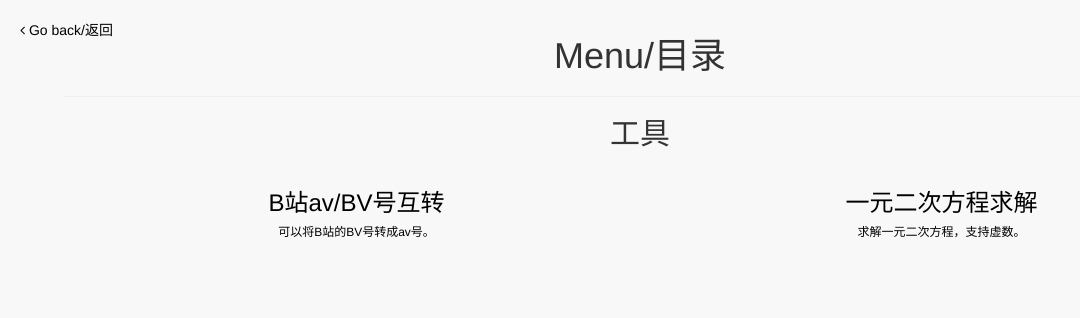
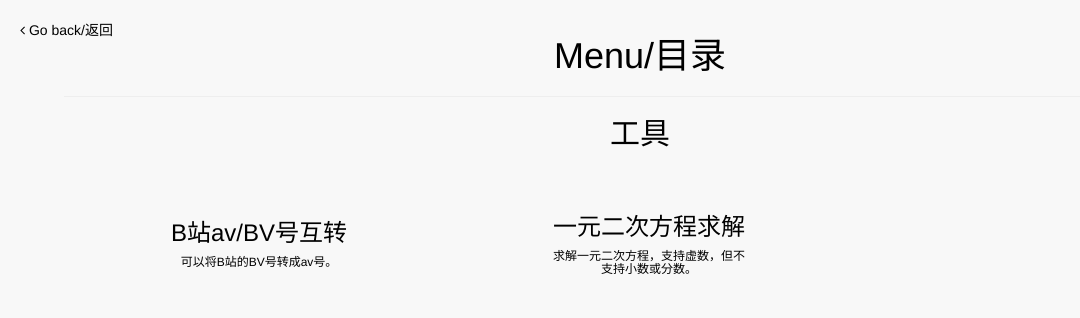
Before and after one commit to MOHJ0558/MOHJ0558.github.io, a plain HTML site: page menu/menu.html in a window 1280 px wide. Shown: the whole page, without its empty margins (0-1080 px from the left). Drawn offline with nearby package versions, Linux system fonts and the light colour scheme.

Commit message:
Update menu.html

```diff
--- a/menu/menu.html
+++ b/menu/menu.html
@@ -15,6 +15,7 @@
 				height:  100%;
 				width:   100%;
 				background-color: #F8F8F8;
+				color: #000000;
 			}
 			a {text-decoration: none;}
 			a:link {color:#000000;text-decoration: none;}
@@ -29,27 +30,33 @@
 				left: 20px;
 				top: 20px;
 			}
-			.row a div {
+			.row a .col-md-4 {
 				outline: none;
-				margin: 10px 0px;
+				height: 150px;
+				margin: 5px 0px;
 				padding: 0;
 				transition: all .3s;
-				border-radius: 0px;
+				border: 0;
+				border-radius: 20px;
 			}
-			.row a div:hover{
-				border-radius: 50px;
-				transform: translateY(-10px);
-				box-shadow: 10px 10px 20px 5px rgba(0,0,0,.25);
+			.row a .col-md-4:hover {
+				transform: scale(1.1);
+				box-shadow: 0px 0px 50px 10px rgba(0,0,0,.25);
 				background-color: #FCFCFC;
 				color: #444444;
 			}
-			.row a div:active{
+			.row a .col-md-4:active {
 				transition: all .1s;
-				transform: translateY(0px);
+				transform: scale(1);
 				box-shadow: 0px 0px 0px 0px rgba(0,0,0,0);
 				background-color: #F8F8F8;
 				color: #000000;
-				border-radius: 10px;
+			}
+			.center {
+				position: absolute;
+				top: 50%;
+				left: 50%;
+				transform: translate(-50%,-50%);
 			}
 		</style>
 	</head>
@@ -61,15 +68,19 @@
 			<div class="container">
 				<div class="row">
 					<a href="../tools/avBV.html">
-						<div class="col-md-6">
-							<h3>B站av/BV号互转</h3>
-							<h6>可以将B站的BV号转成av号。</h6>
+						<div class="col-md-4">
+							<div class="center">
+								<h3>B站av/BV号互转</h3>
+								<h6>可以将B站的BV号转成av号。</h6>
+							</div>
 						</div>
 					</a>
 					<a href="../tools/qeoou.html">
-						<div class="col-md-6">
-							<h3>一元二次方程求解</h3>
-							<h6>求解一元二次方程，支持虚数。<h6>
+						<div class="col-md-4">
+							<div class="center">
+								<h3>一元二次方程求解</h3>
+								<h6>求解一元二次方程，支持虚数，但不支持小数或分数。<h6>
+							</div>
 						</div>
 					</a>
 				</div>
```
